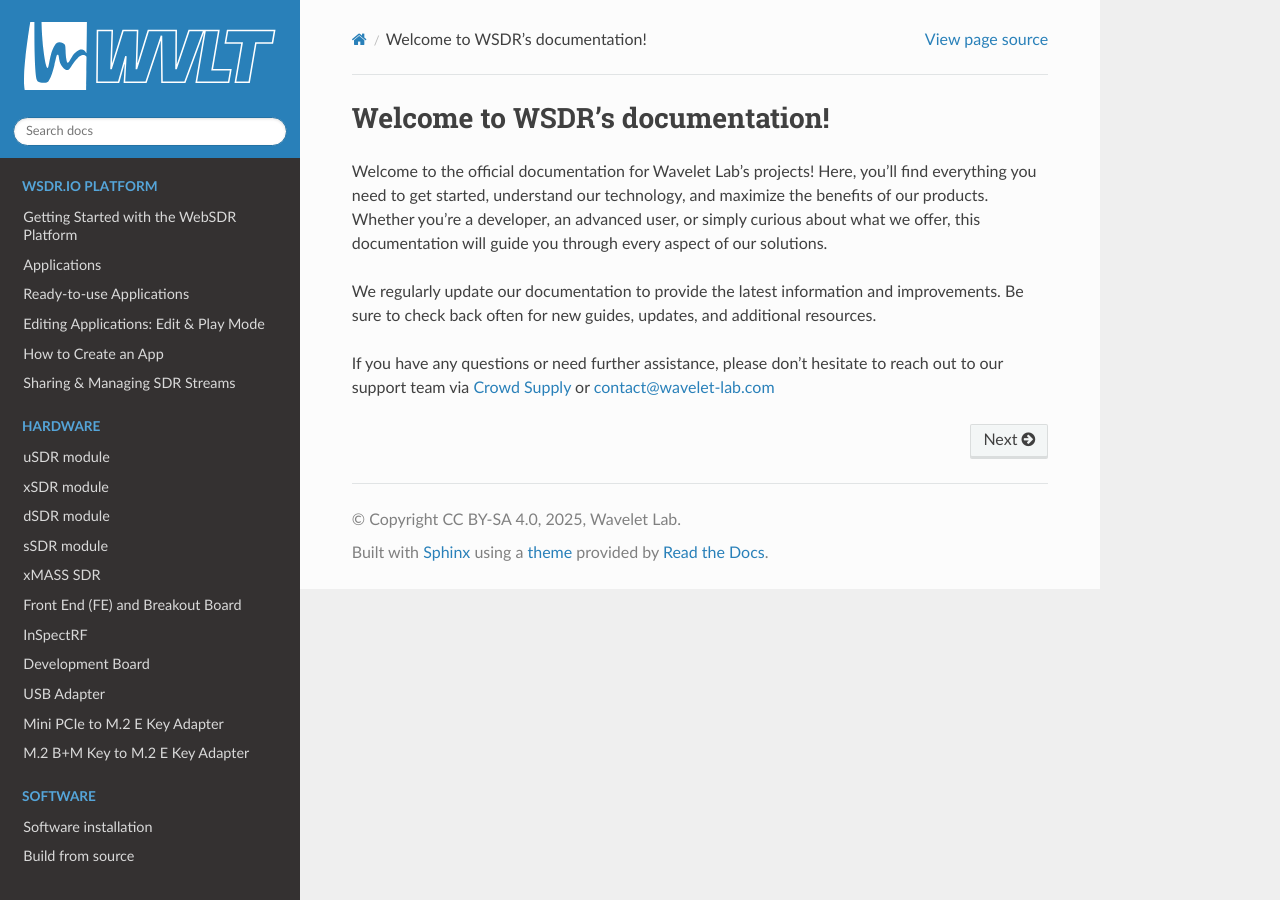
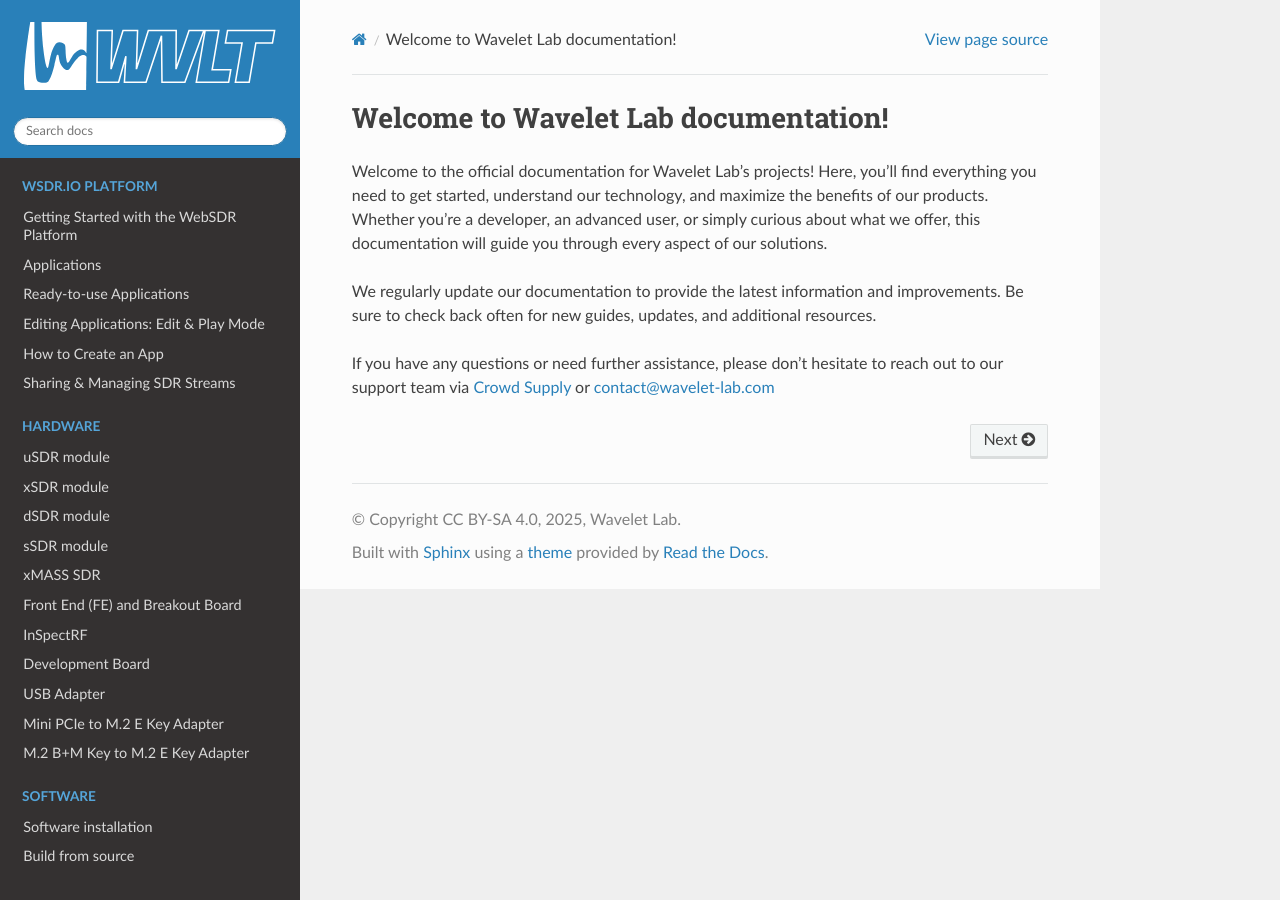
Before and after one commit to wavelet-lab/docs, a Sphinx documentation site: the page built from source/index.rst, in a window 1280 px wide. Built offline with Sphinx 7.4.7 and the Read the Docs theme 3.1.0, drawn with Linux system fonts in a browser that asks for light colours.

Commit message:
Update index.rst

```diff
--- a/source/index.rst
+++ b/source/index.rst
@@ -1,4 +1,4 @@
-Welcome to WSDR’s documentation!
+Welcome to Wavelet Lab documentation!
 ================================
 
 Welcome to the official documentation for Wavelet Lab's projects! Here, you'll find everything you need to get started, understand our technology, and maximize the benefits of our products. Whether you're a developer, an advanced user, or simply curious about what we offer, this documentation will guide you through every aspect of our solutions.
```
